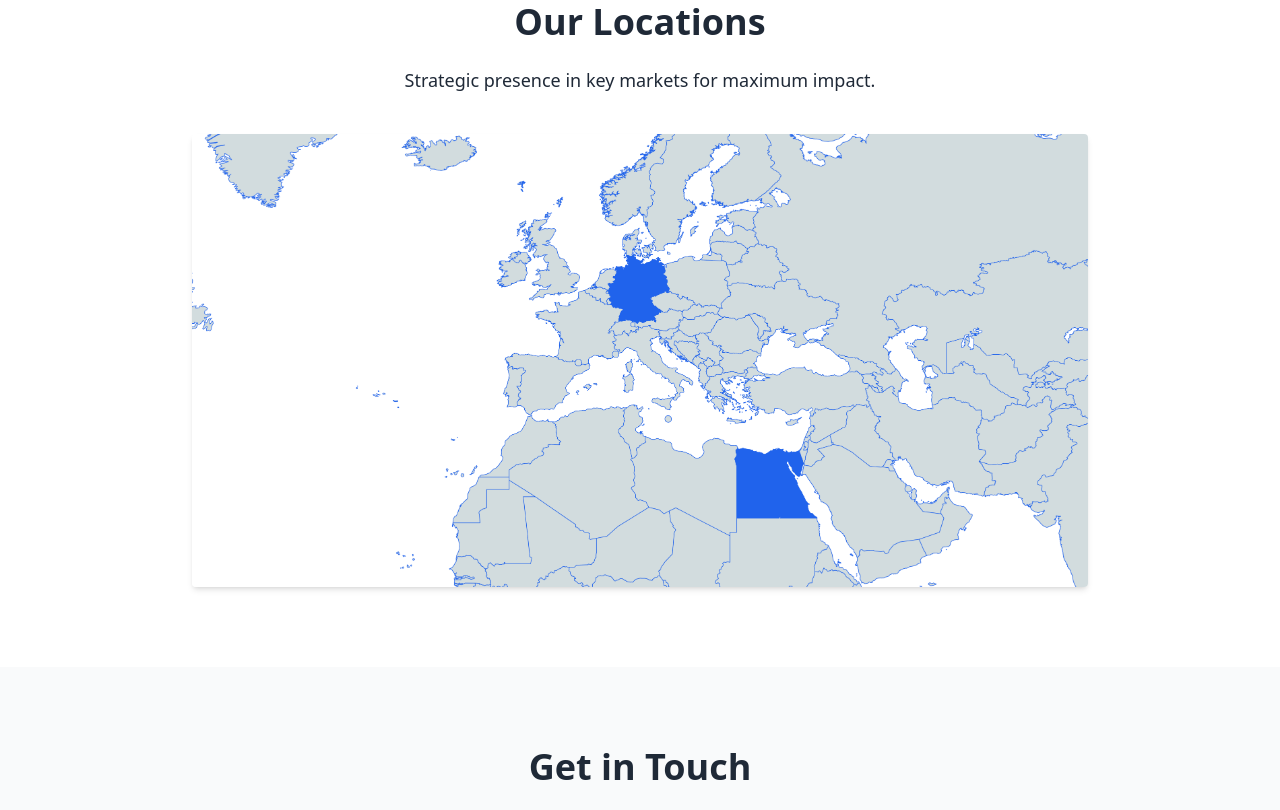
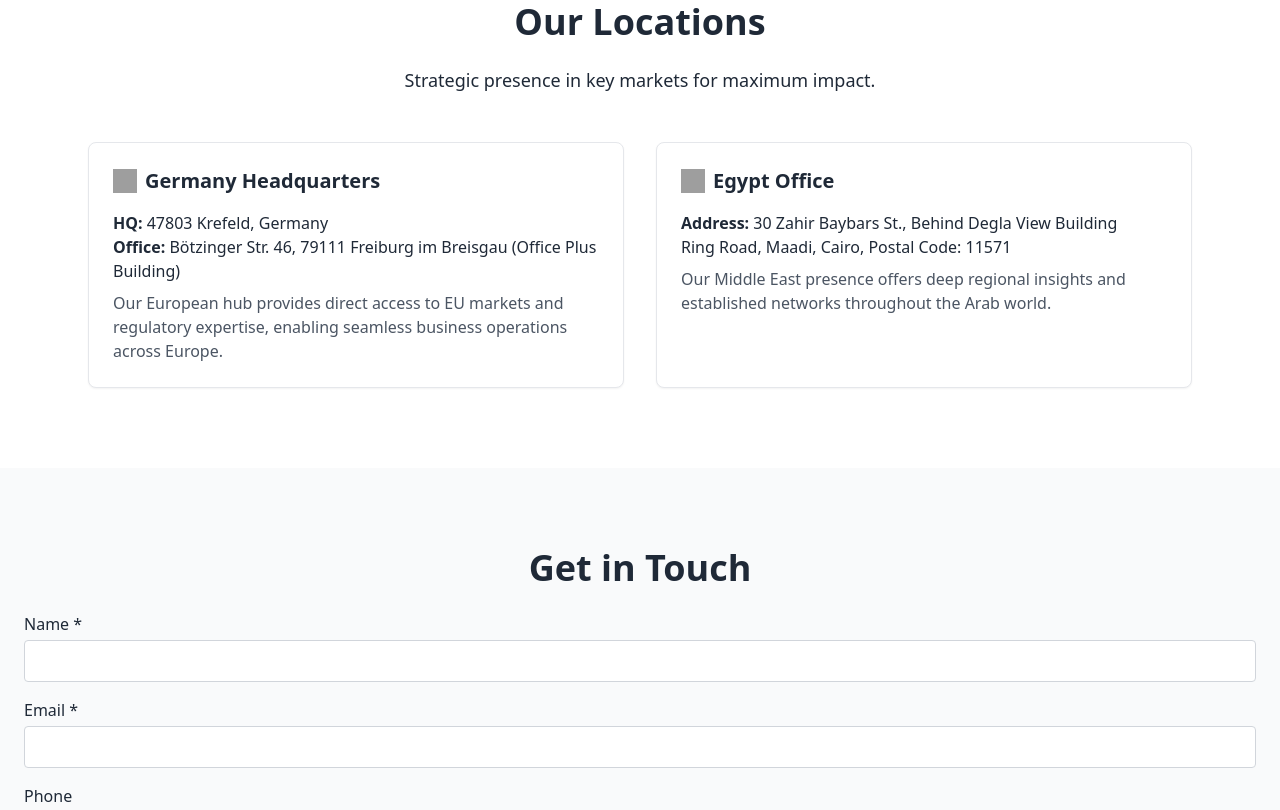
Before and after one commit to ref3at-13/tradeburg, a Next.js app: page / in a window 1280 px wide. Shown: the part 1680-2490 px from the top of the page. Built offline with nearby package versions, Linux system fonts and the light colour scheme; grey boxes are pictures that could not be loaded.

Commit message:
Updating Our Locations

```diff
--- a/pages/index.js
+++ b/pages/index.js
@@ -122,15 +122,32 @@ export default function Home() {
       {/* Locations */}
       <section id="locations" className="py-20 px-6 max-w-6xl mx-auto">
         <h2 className="text-4xl font-bold mb-6 text-center">Our Locations</h2>
-  <p className="text-center text-lg">
+        <p className="text-center text-lg mb-12">
           Strategic presence in key markets for maximum impact.
         </p>
-  <div className="mt-10 flex justify-center">
-    <img
-      src="/Map.png"
-      alt="Map showing Germany and Egypt"
-      className="w-full max-w-4xl rounded shadow-md"
-    />
+        <div className="grid md:grid-cols-2 gap-8">
+          <div className="p-6 border rounded-lg shadow-sm bg-white">
+            <div className="flex items-center mb-4">
+              <img src="/location-icon.png" alt="Location Icon" className="h-6 w-6 mr-2" />
+              <h3 className="text-xl font-semibold">Germany Headquarters</h3>
+            </div>
+            <p><strong>HQ:</strong> 47803 Krefeld, Germany</p>
+            <p><strong>Office:</strong> Bötzinger Str. 46, 79111 Freiburg im Breisgau (Office Plus Building)</p>
+            <p className="mt-2 text-gray-600">
+              Our European hub provides direct access to EU markets and regulatory expertise, enabling seamless business operations across Europe.
+            </p>
+          </div>
+          <div className="p-6 border rounded-lg shadow-sm bg-white">
+            <div className="flex items-center mb-4">
+              <img src="/location-icon.png" alt="Location Icon" className="h-6 w-6 mr-2" />
+              <h3 className="text-xl font-semibold">Egypt Office</h3>
+            </div>
+            <p><strong>Address:</strong> 30 Zahir Baybars St., Behind Degla View Building</p>
+            <p>Ring Road, Maadi, Cairo, Postal Code: 11571</p>
+            <p className="mt-2 text-gray-600">
+              Our Middle East presence offers deep regional insights and established networks throughout the Arab world.
+            </p>
+          </div>
         </div>
       </section>
 
```
Lines whose indentation alone changed are shown as unchanged.
